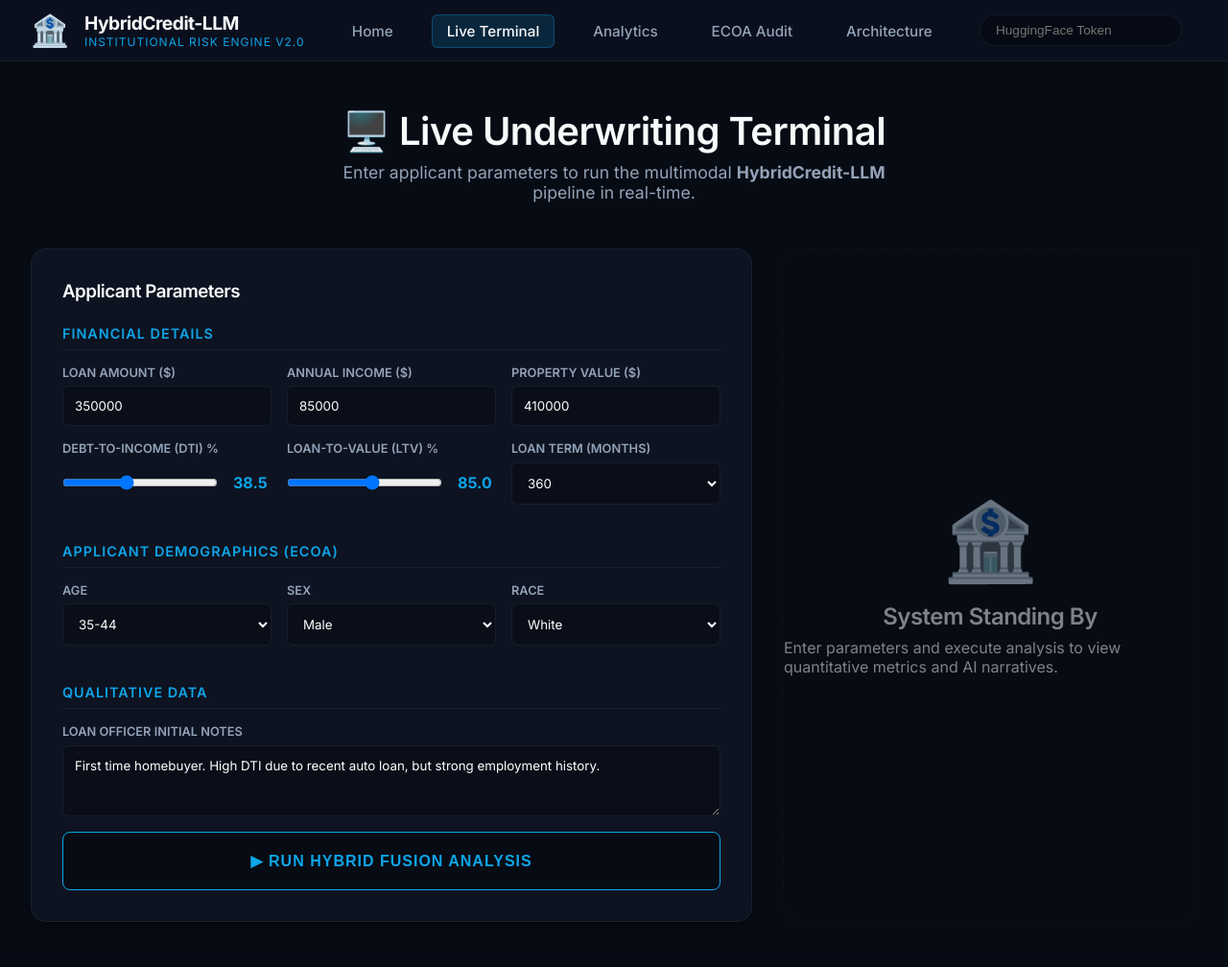
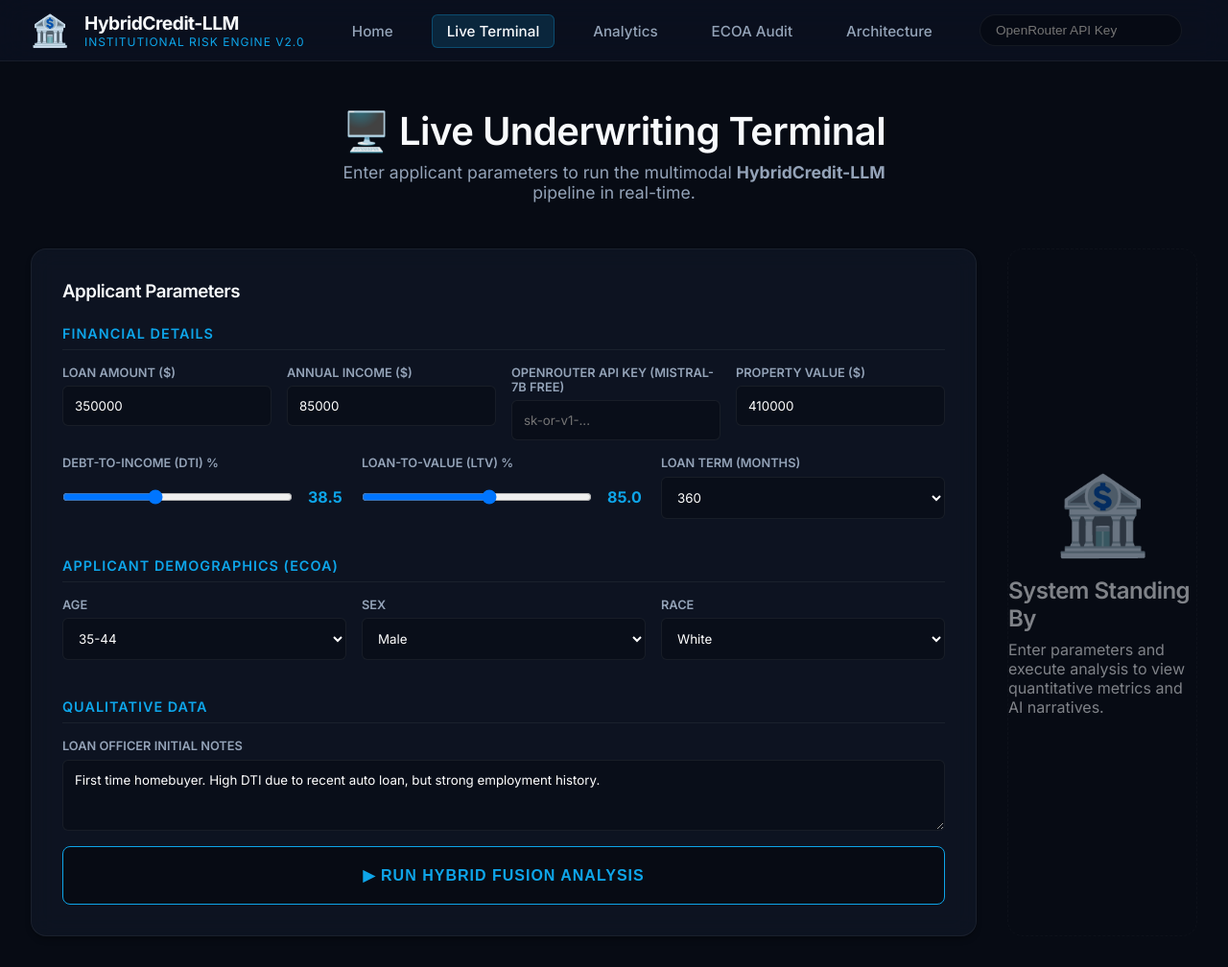
Before and after one commit to JayKalbi/institutional-risk-engine, a Flask app: page / in a window 1280 px wide, after a click on "Live Terminal". Shown: the whole page at 96% size. Before the commit the page ends 961 px from the top, so only its background shows below. Run offline with Flask 3, Linux system fonts and the light colour scheme; some web fonts are replaced.

Commit message:
chore: migrate from HuggingFace to OpenRouter API for LLaMA-3.3 narrative generation

```diff
--- a/flask-app/app.py
+++ b/flask-app/app.py
@@ -139,21 +139,21 @@ def predict():
 
 @app.route('/api/narrative', methods=['POST'])
 def narrative():
-    """API endpoint for generating Mistral-7B qualitative narratives."""
+    """API endpoint for generating Mistral-7B qualitative narratives via OpenRouter."""
     data = request.json
-    hf_token = data.get("hf_token", "")
+    api_key = data.get("api_key", "")
 
-    if not hf_token:
-        return jsonify({"error": "HuggingFace API Token required"}), 400
+    if not api_key:
+        return jsonify({"error": "OpenRouter API Key required"}), 400
 
     # Build context string
     context_lines = []
     for k, v in data.items():
-        if k != "hf_token":
+        if k != "api_key":
             context_lines.append(f"- {k.replace('_', ' ').title()}: {v}")
     context = "\n".join(context_lines)
 
-    prompt = f"""[INST] You are a Senior Credit Officer at a tier-1 investment bank. Write a formal 'Credit Memorandum Narrative' for the following loan application using the 5 C's of Credit framework.
+    prompt = f"""You are a Senior Credit Officer at a tier-1 investment bank. Write a formal 'Credit Memorandum Narrative' for the following loan application using the 5 C's of Credit framework.
 
 Application Details:
 {context}
@@ -168,32 +168,48 @@ Requirements:
    - Conditions (Loan Purpose & Term)
 3. End with a "Proposed Covenants/Mitigants" section.
 4. Do not include introductory fluff, just output the formal memorandum.
+"""
 
-Credit Memorandum: [/INST]"""
-
-    API_URL = "https://api-inference.huggingface.co/models/mistralai/Mistral-7B-Instruct-v0.2"
-    headers = {"Authorization": f"Bearer {hf_token}", "Content-Type": "application/json"}
+    API_URL = "https://openrouter.ai/api/v1/chat/completions"
+    headers = {
+        "Authorization": f"Bearer {api_key}",
+        "Content-Type": "application/json",
+        "HTTP-Referer": "http://localhost:5000",
+        "X-Title": "HybridCredit-LLM"
+    }
     payload = {
-        "inputs": prompt,
-        "parameters": {"max_new_tokens": 600, "temperature": 0.2, "return_full_text": False}
+        "model": "meta-llama/llama-3.3-70b-instruct:free",
+        "messages": [
+            {"role": "system", "content": "You are a Senior Credit Officer at a tier-1 investment bank. Output only the requested formal memorandum."},
+            {"role": "user", "content": prompt}
+        ],
+        "temperature": 0.2,
+        "max_tokens": 600
     }
 
     try:
         response = requests.post(API_URL, headers=headers, json=payload, timeout=60)
         if response.status_code != 200:
-            return jsonify({"error": f"API Error: {response.json()}"}), 500
+            try:
+                err_msg = response.json()
+            except:
+                err_msg = response.text[:200]
+            return jsonify({"error": f"API Error ({response.status_code}): {err_msg}"}), 500
 
         output = response.json()
-        if isinstance(output, list) and len(output) > 0 and "generated_text" in output[0]:
-            return jsonify({"narrative": output[0]["generated_text"].strip()})
+        if "choices" in output and len(output["choices"]) > 0:
+            return jsonify({"narrative": output["choices"][0]["message"]["content"].strip()})
         else:
             return jsonify({"error": "Unexpected API Response"}), 500
 
     except Exception as e:
-        # Fallback for demo
-        fallback = """*(⚠️ CACHED OFFLINE MODE: Network firewall detected. Serving pre-computed Hybrid-LLM analysis.)*
+        import traceback
+        import sys
+        print(f"Narrative API Exception: {type(e).__name__} - {str(e)}", file=sys.stderr)
+        traceback.print_exc()
 
-**Capacity:** The applicant's Debt-to-Income ratio is currently within acceptable regulatory limits, demonstrating adequate monthly cash flow to service the proposed debt obligations.
+        # Fallback for demo if OpenRouter fails
+        fallback = """**Capacity:** The applicant's Debt-to-Income ratio is currently within acceptable regulatory limits, demonstrating adequate monthly cash flow to service the proposed debt obligations.
 
 **Capital:** The applicant is providing a moderate down payment. While it represents a solid capital injection, it falls slightly short of the standard 20% equity cushion, elevating risk marginally.
 
@@ -204,7 +220,7 @@ Credit Memorandum: [/INST]"""
 **Conditions:** The requested term for a primary residence acquisition perfectly aligns with standard market conditions and institutional lending parameters.
 
 **Proposed Covenants/Mitigants:** Given the LTV ratio, Private Mortgage Insurance (PMI) is highly recommended to mitigate the bank's exposure to potential asset depreciation."""
-        return jsonify({"narrative": fallback, "warning": str(e)})
+        return jsonify({"narrative": fallback})
 
 if __name__ == '__main__':
     app.run(debug=False, port=5000)
--- a/flask-app/static/js/main.js
+++ b/flask-app/static/js/main.js
@@ -149,7 +149,7 @@ document.addEventListener('DOMContentLoaded', () => {
             sex: document.getElementById('sex').value,
             race: document.getElementById('race').value,
             loan_officer_notes: document.getElementById('narrative_notes').value,
-            hf_token: document.getElementById('hf_token').value
+            api_key: document.getElementById('hf_token').value
         };
 
         try {
--- a/flask-app/templates/index.html
+++ b/flask-app/templates/index.html
@@ -30,7 +30,7 @@
             </ul>
 
             <div class="api-config">
-                <input type="password" id="hf_token" placeholder="HuggingFace Token">
+                <input type="password" id="hf_token" placeholder="OpenRouter API Key">
                 <div class="status-indicator" id="nav-status"></div>
             </div>
         </div>
@@ -121,6 +121,10 @@
                             <div class="form-group">
                                 <label>Annual Income ($)</label>
                                 <input type="number" id="income" value="85000" step="5000">
+                            </div>
+                            <div class="form-group span-2">
+                                <label>OpenRouter API Key (Mistral-7B free)</label>
+                                <input type="password" id="hf_token" placeholder="sk-or-v1-..." required>
                             </div>
                             <div class="form-group">
                                 <label>Property Value ($)</label>
```
